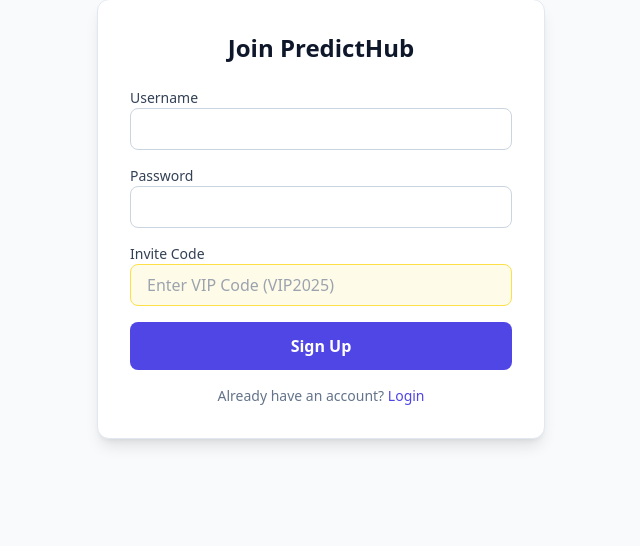
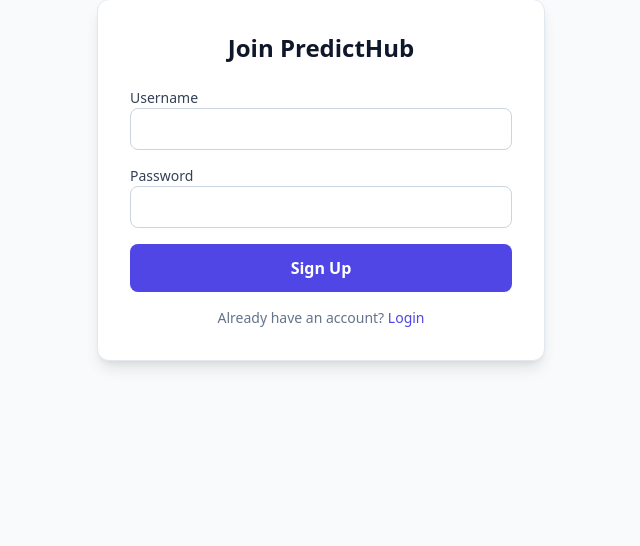
Before and after one commit to manohar-munna/PredictHub, a FastAPI app: page /register in a window 1280 px wide. Shown: the part 125-671 px from the top of the page, without its empty margins (319-959 px from the left). Run offline with FastAPI, Linux system fonts and the light colour scheme; some libraries are stand-ins or nearby versions.

Commit message:
Remove invite code from registration form
Removed the invite code input field from the registration form.

```diff
--- a/app/templates/register.html
+++ b/app/templates/register.html
@@ -22,12 +22,7 @@
                    class="w-full px-4 py-2 border border-slate-300 rounded-lg focus:ring-2 focus:ring-indigo-500 outline-none">
         </div>
 
-        <!-- THIS WAS MISSING -->
-        <div>
-            <label class="block text-sm font-medium text-slate-700">Invite Code</label>
-            <input type="text" name="invite_code" placeholder="Enter VIP Code (VIP2025)" required
-                   class="w-full px-4 py-2 border border-yellow-300 bg-yellow-50 rounded-lg focus:ring-2 focus:ring-indigo-500 outline-none">
-        </div>
+        <!-- INVITE CODE REMOVED -->
 
         <button type="submit" class="w-full bg-indigo-600 hover:bg-indigo-700 text-white font-bold py-3 rounded-lg transition transform hover:-translate-y-0.5">
             Sign Up
```
